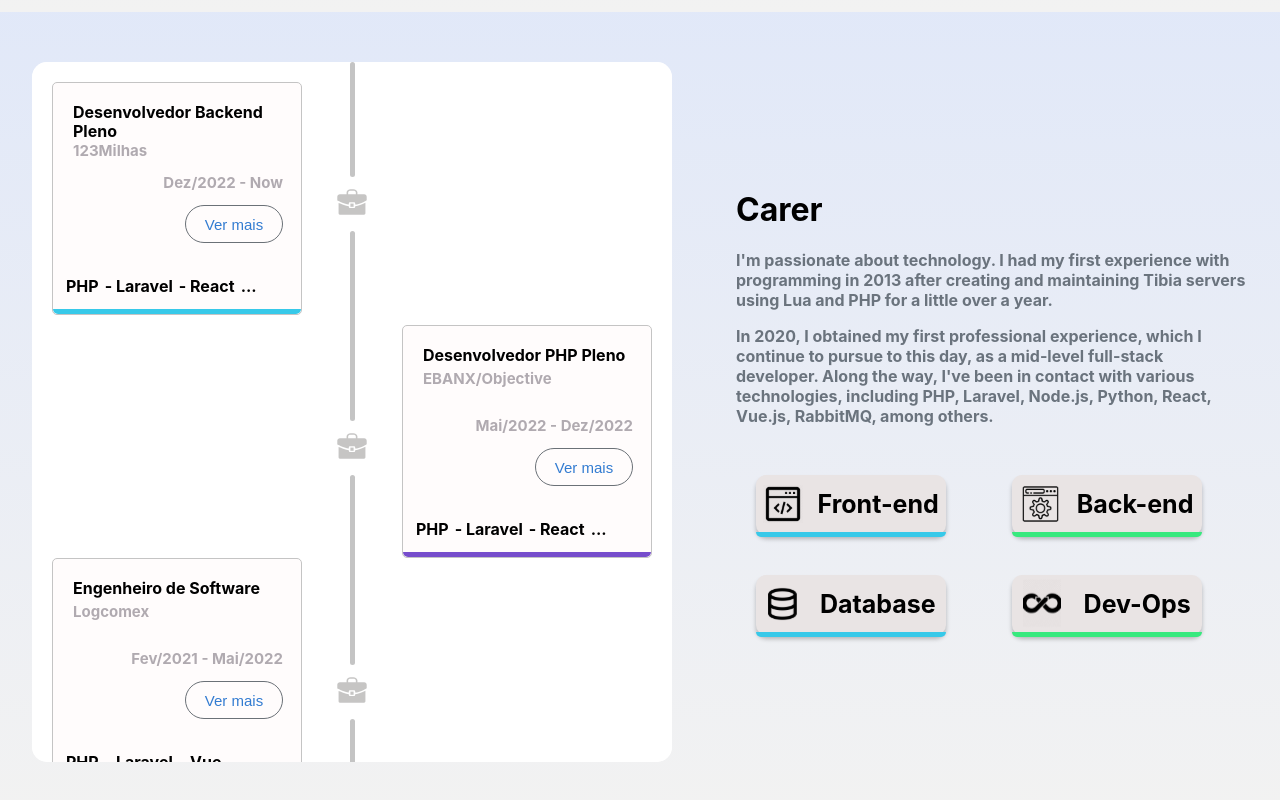
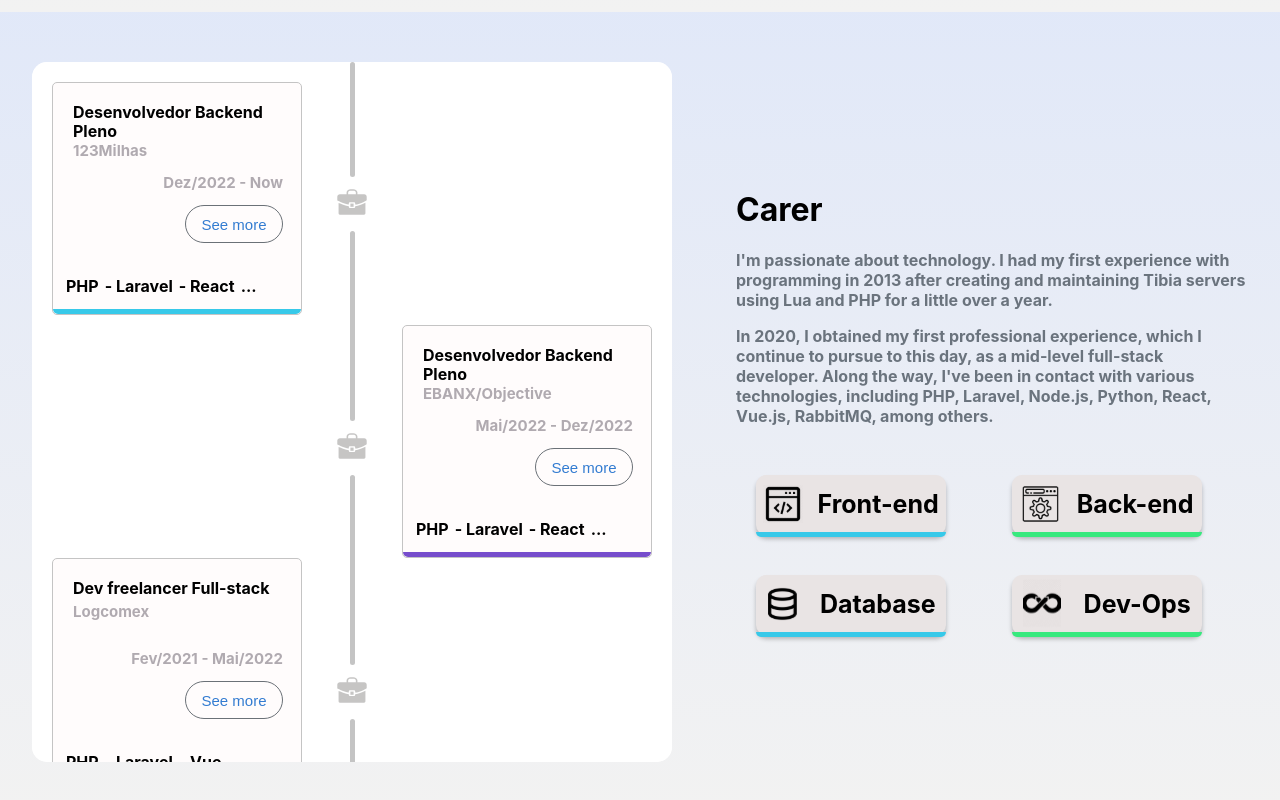
Before and after one commit to n4m-ward/portifolio-react, a React (Create React App) app: page / in a window 1280 px wide. Shown: the part 788-1588 px from the top of the page. Built offline with nearby package versions, Linux system fonts and the light colour scheme.

Commit message:
feat: adicionando estrutura de tradução para cargos ( sera refatorado no proximo commit com tradução efetiva e correções)

```diff
--- a/src/api/carrer/index.ts
+++ b/src/api/carrer/index.ts
@@ -1,63 +1,43 @@
 import type {CarrerTimeLineItem} from '../../Types/CarrerTimeLineItem';
 import type {StackIcons} from '../../Types/StackIcons';
+import {translate} from "../../translate";
 
 export const getCarrerTimeLine = (): Array<CarrerTimeLineItem> => {
     return [
         {
-            role: 'Desenvolvedor Backend Pleno',
+            role: translate('carer.companies.123milhas.role'),
             company: '123Milhas',
             date: 'Dez/2022 - Now',
             tags: ['PHP', 'Laravel', 'React', 'NodeJs', 'PHPUnit', 'Redis', 'Amazon SQS', 'Microserviços', 'PHPUnit', 'MySQL', 'DDD', 'TDD'],
-            description: `- Desenvolvimeno e manuenção em aplicação backend feita em laravel + mysql.
-- Integração com Gateways de pagamento
-- Definição de arquitetura, implemenação de cultura de testes unitarios
-- Testes unitarios em aplicações laravel utilizando PHPUnit, Pest
-- Jobs de alto desempenho usando sqs
-- Integração com ci/cd, pipeline de testes/deploy no k8s`,
+            description: translate('carer.companies.123milhas.description')
         },
         {
-            role: 'Desenvolvedor PHP Pleno',
+            role: translate('carer.companies.objective.role'),
             company: 'EBANX/Objective',
             date: 'Mai/2022 - Dez/2022',
             tags: ['PHP', 'Laravel', 'React', 'Redis', 'PgSQL', 'PHPUnit', 'Jest', 'Cypress', 'DDD'],
-            description: `- Prestando consultoria ao EBANX
-- Integração com Gateways de pagamento
-- Desenvolvimento e manutenção da Payment Page EBANX com frontend feito em React, criando testes unitários com Jest e testes de integração com cypress.
-- Backend feito em PHP, utilizando DDD como metodologia de desenvolvimento, com testes unitários utilizando PHPUnit.
-- CI/CD.`,
+            description: translate('carer.companies.objective.description'),
         },
         {
-            role: 'Engenheiro de Software',
+            role: translate('carer.companies.logcomex.role'),
             company: 'Logcomex',
             date: 'Fev/2021 - Mai/2022',
             tags: ['PHP', 'Laravel', 'Vue', 'Python', 'Javascript', 'Typescript', 'RabbitMQ', 'Amazon-SQS', 'Amazon-SNS', 'Redis'],
-            description: `- Desenvolvimento e manutenção de sistemas com frontend feito em Vue + Nuxt.js e Typescript.
-Backend feito em Laravel + php, e banco de dados pgsql.
-- Refatoração de um monólito feito em laravel para uma arquitetura de microserviços, utilizando Rabbitmq + Lumen.
-- Criação de lambda functions na aws Feito com python + auroraDB postgre plugado a um SQS e SNS
-- Testes unitários no frontend usando Jest.
-- Testes unitários para aplicações php usando PHPunit.
-- Testes unitários em aplicações python utilizando pytest`,
+            description: translate('carer.companies.logcomex.description'),
         },
         {
-            role: 'Dev freelancer Full-stack',
+            role: translate('carer.companies.freelancer.role'),
             company: 'Autonomo',
             date: 'Jan/2021 - Now',
             tags: ['PHP', 'Laravel', 'Vue', 'Node.js', 'MySQL', 'Knex.js'],
-            description: `- Desenvolvimento de software
-- Criação de um Sistema de gestão
-- Javascript, Node, Vue.js
-- Banco de Dados Mysql`,
+            description: translate('carer.companies.freelancer.description'),
         },
         {
-            role: 'Estagiario de programação',
+            role: translate('carer.companies.teknisa.role'),
             company: 'Teknisa',
             date: 'Jan/2021 - Now',
             tags: ['PHP', 'Vue', 'Typescript', 'Pl/SQL'],
-            description: `- Implantação de novas funcionalidades
-- Desenvolvimento de software
-- PHP, Javascript, Typescript, Json, Vue
-- Banco de Dados Oracle SQL Developer`,
+            description: translate('carer.companies.teknisa.description'),
         },
     ];
 };
--- a/src/components/pages/CarrerPage/CarrerInfoSection/CarrerText.tsx
+++ b/src/components/pages/CarrerPage/CarrerInfoSection/CarrerText.tsx
@@ -7,9 +7,9 @@ function CarrerText() {
         <div>
             <h1>Carer</h1>
             <CarrerTextContent>
-                <p>{translate('carer.introductionText')}</p>
+                <p>{translate('carer.description.introductionText')}</p>
                 <p>
-                    {translate('carer.carerDescription')}
+                    {translate('carer.description.carerDescription')}
                 </p>
             </CarrerTextContent>
         </div>
--- a/src/components/pages/CarrerPage/CarrerTimeLine/CarrerCard.tsx
+++ b/src/components/pages/CarrerPage/CarrerTimeLine/CarrerCard.tsx
@@ -4,6 +4,7 @@ import LineBar from '../../../LineBar';
 import {LINES} from '../../../../colorPallet/lines.enum';
 import CarerTags from "./CarerTags";
 import {FONT_FAMMILY} from "../../../../colorPallet";
+import {translate} from "../../../../translate";
 
 function CarrerCard({
                         role,
@@ -26,7 +27,8 @@ function CarrerCard({
                 </CarrerDiv>
                 <SeeMoreDiv>
                     <SecondText>{date}</SecondText>
-                    <SeeMoreButton onClick={() => setSeeMore(!seeMore)}>Ver mais</SeeMoreButton>
+                    <SeeMoreButton
+                        onClick={() => setSeeMore(!seeMore)}>{translate('carer.butons.seeMore')}</SeeMoreButton>
                 </SeeMoreDiv>
             </InternalCardDiv>
             {seeMore &&
--- a/src/translate/locales/en/index.js
+++ b/src/translate/locales/en/index.js
@@ -15,8 +15,56 @@ export const en = {
             contact: 'Contact Me',
         },
         carer: {
-            introductionText: "I'm passionate about technology. I had my first experience with programming in 2013 after creating and maintaining Tibia servers using Lua and PHP for a little over a year.",
-            carerDescription: 'In 2020, I obtained my first professional experience, which I continue to pursue to this day, as a mid-level full-stack developer. Along the way, I\'ve been in contact with various technologies, including PHP, Laravel, Node.js, Python, React, Vue.js, RabbitMQ, among others.'
+            description: {
+                introductionText: "I'm passionate about technology. I had my first experience with programming in 2013 after creating and maintaining Tibia servers using Lua and PHP for a little over a year.",
+                carerDescription: 'In 2020, I obtained my first professional experience, which I continue to pursue to this day, as a mid-level full-stack developer. Along the way, I\'ve been in contact with various technologies, including PHP, Laravel, Node.js, Python, React, Vue.js, RabbitMQ, among others.'
+            },
+            butons: {
+                seeMore: 'See more',
+            },
+            companies: {
+                '123milhas': {
+                    role: 'Desenvolvedor Backend Pleno',
+                    description: `- Desenvolvimeno e manuenção em aplicação backend feita em laravel + mysql.
+- Integração com Gateways de pagamento
+- Definição de arquitetura, implemenação de cultura de testes unitarios
+- Testes unitarios em aplicações laravel utilizando PHPUnit, Pest
+- Jobs de alto desempenho usando sqs
+- Integração com ci/cd, pipeline de testes/deploy no k8s`,
+                },
+                objective: {
+                    role: 'Desenvolvedor Backend Pleno',
+                    description: `- Prestando consultoria ao EBANX
+- Integração com Gateways de pagamento
+- Desenvolvimento e manutenção da Payment Page EBANX com frontend feito em React, criando testes unitários com Jest e testes de integração com cypress.
+- Backend feito em PHP, utilizando DDD como metodologia de desenvolvimento, com testes unitários utilizando PHPUnit.
+- CI/CD.`,
+                },
+                logcomex: {
+                    role: 'Dev freelancer Full-stack',
+                    description: `- Desenvolvimento e manutenção de sistemas com frontend feito em Vue + Nuxt.js e Typescript.
+Backend feito em Laravel + php, e banco de dados pgsql.
+- Refatoração de um monólito feito em laravel para uma arquitetura de microserviços, utilizando Rabbitmq + Lumen.
+- Criação de lambda functions na aws Feito com python + auroraDB postgre plugado a um SQS e SNS
+- Testes unitários no frontend usando Jest.
+- Testes unitários para aplicações php usando PHPunit.
+- Testes unitários em aplicações python utilizando pytest`,
+                },
+                freelancer: {
+                    role: 'Dev Fullstack Freelancer',
+                    description: `- Desenvolvimento de software
+- Criação de um Sistema de gestão
+- Javascript, Node, Vue.js
+- Banco de Dados Mysql`,
+                },
+                teknisa: {
+                    role: 'Estagiario de Programação',
+                    description: `- Implantação de novas funcionalidades
+- Desenvolvimento de software
+- PHP, Javascript, Typescript, Json, Vue
+- Banco de Dados Oracle SQL Developer`,
+                }
+            },
         }
     },
 };
--- a/src/translate/locales/pt/index.js
+++ b/src/translate/locales/pt/index.js
@@ -15,9 +15,58 @@ export const pt = {
             contact: 'Contato',
         },
         carer: {
-            introductionText: 'Sou apaixonado por tecnologia, tive meu primeiro acesso a programação em 2013 apos criar e dar manutenção em servidores de tibia feitos em lua e PHP durante pouco mais de um ano',
-            carerDescription: 'Em 2020 consegui minha primeira experiencia profissional onde sigo até hoje, como desenvolvedor fullstack pleno, após ter passado em contato com varias tecnologias, como: PHP, Laravel, Node.js, Python, React, Vue.js, RabbitMQ, dentre outros.'
-        }
-    },
-
+            description: {
+                introductionText: 'Sou apaixonado por tecnologia, tive meu primeiro acesso a programação em 2013 apos criar e dar manutenção em servidores de tibia feitos em lua e PHP durante pouco mais de um ano',
+                carerDescription: 'Em 2020 consegui minha primeira experiencia profissional onde sigo até hoje, como desenvolvedor fullstack pleno, após ter passado em contato com varias tecnologias, como: PHP, Laravel, Node.js, Python, React, Vue.js, RabbitMQ, dentre outros.'
+            },
+            carrerTimeLine: {
+                butons: {
+                    seeMore: 'Ver mais',
+                },
+                companies: {
+                    '123milhas': {
+                        role: 'Desenvolvedor Backend Pleno',
+                        description: `- Desenvolvimeno e manuenção em aplicação backend feita em laravel + mysql.
+- Integração com Gateways de pagamento
+- Definição de arquitetura, implemenação de cultura de testes unitarios
+- Testes unitarios em aplicações laravel utilizando PHPUnit, Pest
+- Jobs de alto desempenho usando sqs
+- Integração com ci/cd, pipeline de testes/deploy no k8s`,
+                    },
+                    objective: {
+                        role: 'Desenvolvedor Backend Pleno',
+                        description: `- Prestando consultoria ao EBANX
+- Integração com Gateways de pagamento
+- Desenvolvimento e manutenção da Payment Page EBANX com frontend feito em React, criando testes unitários com Jest e testes de integração com cypress.
+- Backend feito em PHP, utilizando DDD como metodologia de desenvolvimento, com testes unitários utilizando PHPUnit.
+- CI/CD.`,
+                    },
+                    logcomex: {
+                        role: 'Engenheiro de Software',
+                        description: `- Desenvolvimento e manutenção de sistemas com frontend feito em Vue + Nuxt.js e Typescript.
+Backend feito em Laravel + php, e banco de dados pgsql.
+- Refatoração de um monólito feito em laravel para uma arquitetura de microserviços, utilizando Rabbitmq + Lumen.
+- Criação de lambda functions na aws Feito com python + auroraDB postgre plugado a um SQS e SNS
+- Testes unitários no frontend usando Jest.
+- Testes unitários para aplicações php usando PHPunit.
+- Testes unitários em aplicações python utilizando pytest`,
+                    },
+                    freelancer: {
+                        role: 'Dev freelancer Full-stack',
+                        description: `- Desenvolvimento de software
+- Criação de um Sistema de gestão
+- Javascript, Node, Vue.js
+- Banco de Dados Mysql`,
+                    },
+                    teknisa: {
+                        role: '',
+                        description: `- Implantação de novas funcionalidades
+- Desenvolvimento de software
+- PHP, Javascript, Typescript, Json, Vue
+- Banco de Dados Oracle SQL Developer`,
+                    }
+                },
+            }
+        },
+    }
 };
```
